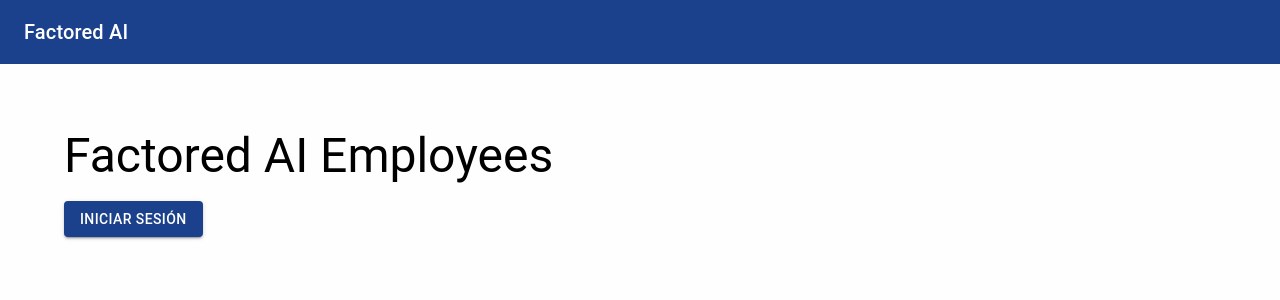
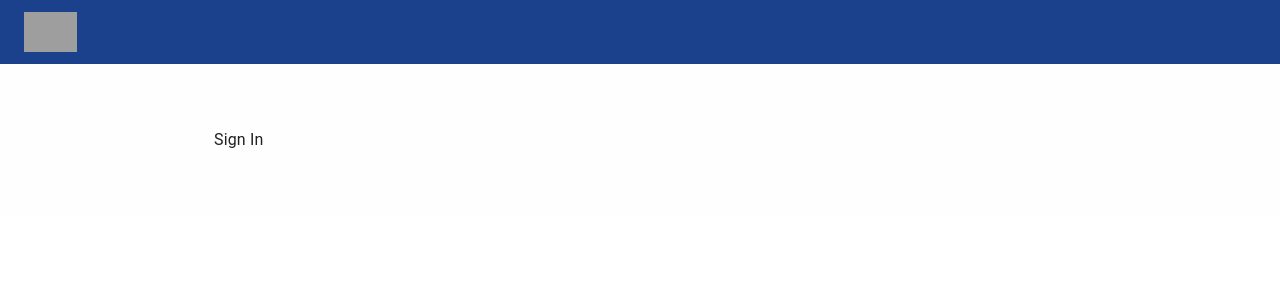
Before and after one commit to sebasnop/factored-frontend, a React (Create React App) app: page /login in a window 1280 px wide. Shown: the top 300 px of the page. Built offline with nearby package versions, Linux system fonts and the light colour scheme; grey boxes are pictures that could not be loaded.

Commit message:
feat: Organization into directories by type was applied.
Error & Login pages created. React router was applied.

```diff
--- a/public/index.html
+++ b/public/index.html
@@ -24,7 +24,7 @@
       work correctly both with client-side routing and a non-root public URL.
       Learn how to configure a non-root public URL by running `npm run build`.
     -->
-    <title>Factored AI Employees</title>
+    <title>Factored AI - Employees</title>
   </head>
   <body>
     <noscript>You need to enable JavaScript to run this app.</noscript>
--- a/src/App.tsx
+++ /dev/null
@@ -1,34 +0,0 @@
-import AppBar from '@mui/material/AppBar'
-import Toolbar from '@mui/material/Toolbar'
-import Typography from '@mui/material/Typography'
-import Container from '@mui/material/Container'
-import { Box, Stack, Button } from '@mui/material';
-
-function App() {
-  return (
-    <>
-      <AppBar position='static' color="primary" elevation={0}>
-        <Toolbar>
-          <Typography variant="h6">
-            Factored AI
-          </Typography>
-        </Toolbar>
-      </AppBar>
-      <main>
-        <Container maxWidth={false} component="section"
-          sx={{ py: 8, backgroundColor:"#FEFEFE" }}>
-          <Container maxWidth="lg">
-            <Typography variant="h3" color="initial" gutterBottom>
-              Factored AI Employees
-            </Typography>
-            <Button variant="contained" color="primary">
-              Iniciar sesión
-            </Button>
-          </Container>
-        </Container>
-      </main>
-    </>
-  );
-}
-
-export default App;
--- /dev/null
+++ b/src/components/Header.tsx
@@ -0,0 +1,19 @@
+import { AppBar, Box, Toolbar, Typography } from "@mui/material";
+import { Link } from 'react-router-dom';
+
+function Header() {
+  return (
+      <AppBar position='static' color="primary" elevation={1}>
+        <Toolbar>
+          <Link to={"/"}>
+            <Box sx={{display:"flex", alignItems: "center"}}>
+              <img src="https://factored.ai/wp-content/uploads/2020/11/Recurso-13.png"
+              alt="Factored AI logo" height={40}/>
+            </Box>
+          </Link>
+        </Toolbar>
+      </AppBar>
+  );
+}
+
+export { Header };
--- a/src/index.tsx
+++ b/src/index.tsx
@@ -1,21 +1,26 @@
 import React from 'react';
 import ReactDOM from 'react-dom/client';
-import App from './App';
+
+import { CssBaseline } from '@mui/material';
+
+import { ThemeProvider } from '@mui/material/styles';
+import { theme } from './themes/theme';
+
+import { RouterProvider } from "react-router-dom";
+import { router } from './router/router';
+
 import reportWebVitals from './reportWebVitals';
-import { CssBaseline } from '@mui/material';
-import { ThemeProvider } from '@mui/material/styles';
-import theme from './themes/theme';
 
 const root = ReactDOM.createRoot(
   document.getElementById('root') as HTMLElement
 );
 root.render(
-  <ThemeProvider theme={theme}>
-    <CssBaseline />
-    <React.StrictMode>
-      <App />
-    </React.StrictMode>
-  </ThemeProvider>
+  <React.StrictMode>
+    <ThemeProvider theme={theme}>
+      <CssBaseline />
+      <RouterProvider router={router}/>
+    </ThemeProvider>
+  </React.StrictMode>
 );
 
 // If you want to start measuring performance in your app, pass a function
--- /dev/null
+++ b/src/pages/ErrorPage.tsx
@@ -0,0 +1,37 @@
+import { useRouteError } from "react-router-dom";
+import { Header } from "../components/Header";
+
+interface RouteError {
+  statusText?: string;
+  message?: string;
+}
+
+function ErrorPage() {
+  const error = useRouteError();
+  console.error(error);
+
+  const isRouteError = (error: unknown): error is RouteError => {
+    return (error as RouteError).statusText !== undefined || (error as RouteError).message !== undefined;
+  };
+
+  const errorMessage = isRouteError(error)
+    ? error.statusText || error.message
+    : String(error);
+
+  const errorNumberToText: string = errorMessage === "Not Found" ? "404 " : ""
+
+  return (
+    <>
+      <Header />
+      <main id="error-page">
+      <h1>Oops!</h1>
+      <p>Sorry, an unexpected error has occurred.</p>
+      <p>
+        <i>{errorNumberToText + errorMessage}</i>
+      </p>
+    </main>
+    </>
+  );
+}
+
+export { ErrorPage };
--- /dev/null
+++ b/src/pages/HomePage.tsx
@@ -0,0 +1,33 @@
+import Typography from '@mui/material/Typography'
+import Container from '@mui/material/Container'
+import Button from '@mui/material/Button';
+
+import { Header } from '../components/Header';
+import { Link } from 'react-router-dom';
+
+const signInButtonText: string = "Sign In";
+
+function HomePage() {
+  return (
+    <>
+      <Header />
+      <main>
+        <Container maxWidth={false} component="section"
+          sx={{ py: 8, backgroundColor:"#FEFEFE" }}>
+          <Container maxWidth="lg">
+            <Typography variant="h2" color="initial" gutterBottom>
+              Factored AI Employees
+            </Typography>
+            <Link to={"/login"}>
+              <Button variant="contained" color="primary">
+                { signInButtonText }
+              </Button>
+            </Link>
+          </Container>
+        </Container>
+      </main>
+    </>
+  );
+}
+
+export { HomePage };
--- /dev/null
+++ b/src/pages/LoginPage.tsx
@@ -0,0 +1,20 @@
+import { Container } from "@mui/material";
+import { Header } from "../components/Header";
+
+function LoginPage() {
+  return (
+    <>
+      <Header />
+      <main>
+        <Container maxWidth={false} component="section"
+          sx={{ py: 8, backgroundColor:"#FEFEFE" }}>
+            <Container maxWidth="md">
+              Sign In
+            </Container>
+        </Container>
+      </main>
+    </>
+  );
+}
+
+export { LoginPage };
--- /dev/null
+++ b/src/router/router.tsx
@@ -0,0 +1,19 @@
+import { createBrowserRouter } from "react-router-dom";
+
+import { HomePage } from "../pages/HomePage";
+import { ErrorPage } from "../pages/ErrorPage";
+import { LoginPage } from "../pages/LoginPage";
+
+const router = createBrowserRouter([
+  {
+    path: "/",
+    element: <HomePage />,
+    errorElement: <ErrorPage />,
+  },
+  {
+    path: "/login",
+    element: <LoginPage />
+  }
+]);
+
+export { router }
--- a/src/themes/theme.ts
+++ b/src/themes/theme.ts
@@ -1,8 +1,8 @@
-import { createTheme } from '@mui/material/styles';
+import { createTheme, responsiveFontSizes  } from '@mui/material/styles';
 import { red } from '@mui/material/colors';
 
 // A custom theme for this app
-const theme = createTheme({
+let theme = createTheme({
   palette: {
     primary: {
       main: '#1b418c',
@@ -16,4 +16,6 @@
   },
 });
 
-export default theme;
+theme = responsiveFontSizes(theme);
+
+export { theme };
```
Also changed, not shown: 1 other file (tests, documents, lock files or other folders).
